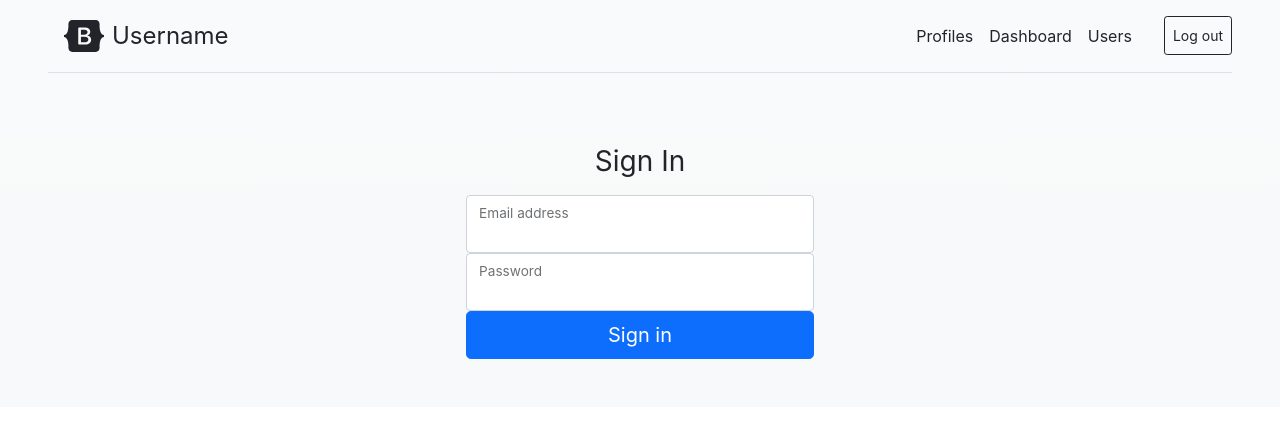
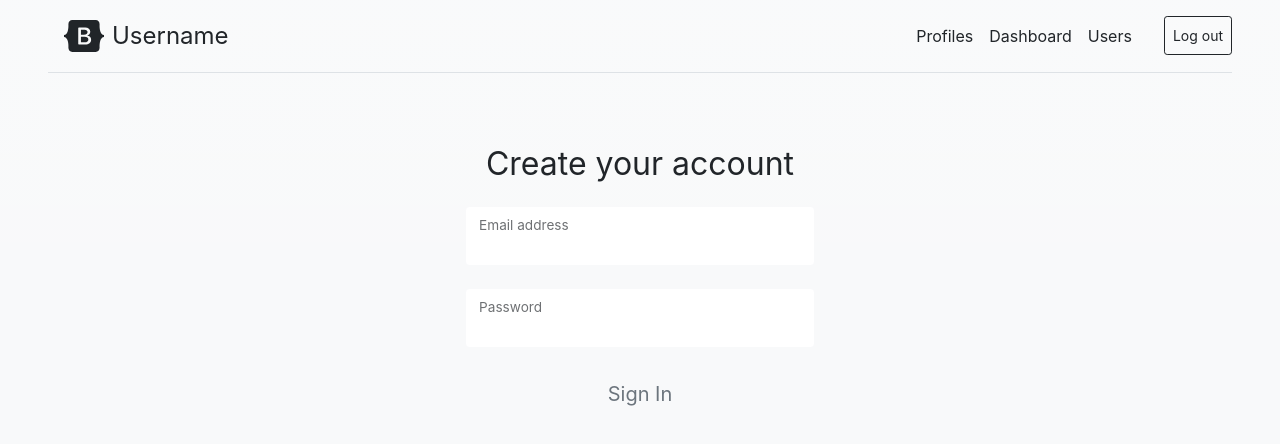
Before and after one commit to Iverick/profiles-frontend, a React (Create React App) app: page /signin in a window 1280 px wide. Shown: the top 444 px of the page. Built offline with nearby package versions, Linux system fonts and the light colour scheme.

Commit message:
Basic template of SignIn component.

```diff
--- a/src/components/session/SignIn.js
+++ b/src/components/session/SignIn.js
@@ -1,37 +1,68 @@
 import { React, useState } from 'react'
 
 export default function SignIn() {
+  // States for form fields
   const [email, setEmail] = useState("")
   const [password, setPassword] = useState("")
+
+  // States for checking the errors
+  const [error, setError] = useState(false)
+
+  // Handling the email change
+  const handleEmail = (e) => {
+    setEmail(e.target.value)
+  }
+
+  // Handling the password change
+  const handlePassword = (e) => {
+    setPassword(e.target.value)
+  }
+
+  // Handling the submit button click
+  const handleSubmit = (e) => {
+    e.preventDefault()
+    if (email === '' || password === '') {
+      setError(true)
+    } else {
+      console.log("Email: " + email + ", Password: " + password)
+    }
+  }
 
   return (
     <div className="row text-center">
       <div className="col-4 offset-4">
       <main className="form-signin w-100 m-auto">
         <form>
-          <h1 className="h3 mb-3 fw-normal">Sign In</h1>
+          <h1 className="h2 mb-3 fw-normal">Create your account</h1>
 
-          <div className="form-floating">
+          <div className="text-danger"
+               style={{ display: error ? '' : 'none'}}>
+            There were errors trying to log into your account
+          </div>
+
+          <div className="form-floating my-4">
             <input
               type="email"
-              className="form-control"
+              className="form-control border-0"
               id="emailField"
               value={ email }
-              onChange={(e) => setEmail(e.target.value)} />
+              onChange={ handleEmail } />
             <label htmlFor="emailField">Email address</label>
           </div>
 
-          <div className="form-floating">
+          <div className="form-floating my-4">
             <input
               type="password"
-              className="form-control"
+              className="form-control border-0"
               id="passwordField"
               value={ password }
-              onChange={(e) => setPassword(e.target.value)} />
+              onChange={ handlePassword } />
             <label htmlFor="passwordField">Password</label>
           </div>
 
-          <button className="w-100 btn btn-lg btn-primary" type="submit">Sign in</button>
+          <button onClick={ handleSubmit } className="w-100 btn btn-lg btn-outline-secondary border-0" type="submit">
+            Sign In
+          </button>
         </form>
       </main>
       </div>
--- a/src/components/session/SignUp.js
+++ b/src/components/session/SignUp.js
@@ -67,7 +67,7 @@ export default function SignUp() {
           <div className="form-floating my-4">
             <input
               type="text"
-              className="form-control"
+              className="form-control border-0"
               id="usernameField"
               value={ username }
               onChange={ handleUsername } />
@@ -77,7 +77,7 @@ export default function SignUp() {
           <div className="form-floating my-4">
             <input
               type="email"
-              className="form-control"
+              className="form-control border-0"
               id="emailField"
               value={ email }
               onChange={ handleEmail } />
@@ -87,7 +87,7 @@ export default function SignUp() {
           <div className="form-floating my-4">
             <input
               type="password"
-              className="form-control"
+              className="form-control border-0"
               id="passwordField"
               value={ password }
               onChange={ handlePassword } />
@@ -100,8 +100,8 @@ export default function SignUp() {
             </label>
           </div>
 
-          <button onClick={handleSubmit} className="w-100 btn btn-lg btn-outline-secondary border-0" type="submit">
-            Sign in
+          <button onClick={ handleSubmit } className="w-100 btn btn-lg btn-outline-secondary border-0" type="submit">
+            Sign Up
           </button>
         </form>
       </main>
--- a/src/components/users/User.js
+++ b/src/components/users/User.js
@@ -4,9 +4,17 @@ import { useParams } from 'react-router-dom'
 import ProfileCard from '../profiles/ProfileCard'
 import { API_URL } from '../../constants/app-constants'
 
+// Connecting to API /users/:id endpoint after the element was mounted
 const getUserAPIData = async(userId) => {
-    // Connecting to API /users/:id endpoint after the element was mounted
   return await axios.get(API_URL + "users/" + userId).then((res) => res.data)
+}
+
+const handleEditClick = () => {
+  console.log("edit icon was clicked!")
+}
+
+const handleDeleteClick = () => {
+  console.log("delete icon was clicked!")
 }
 
 export default function User() {
@@ -36,8 +44,8 @@ export default function User() {
         <p className="fs-4">{ user.email }</p>
         <p className="fs-5">{ userStatus }</p>
         <div>
-          <i class="fa-solid fa-pencil"></i>
-          <i class="fa-solid fa-trash-can"></i>
+          <i className="fa-solid fa-pencil" onClick={ handleEditClick }></i>
+          <i className="fa-solid fa-trash-can" onClick={ handleDeleteClick }></i>
         </div>
       </div>
 
```
Also changed, not shown: src/components/users/EditUser.js (added).
